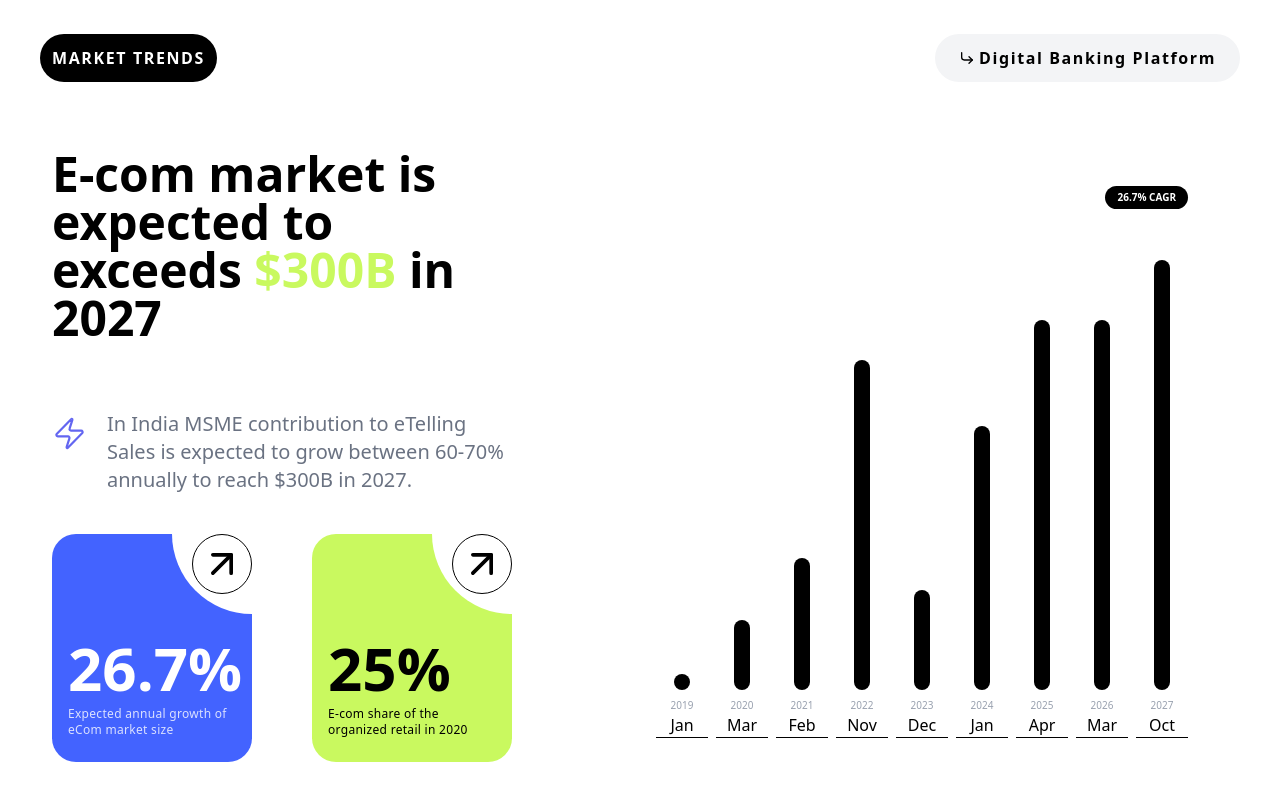
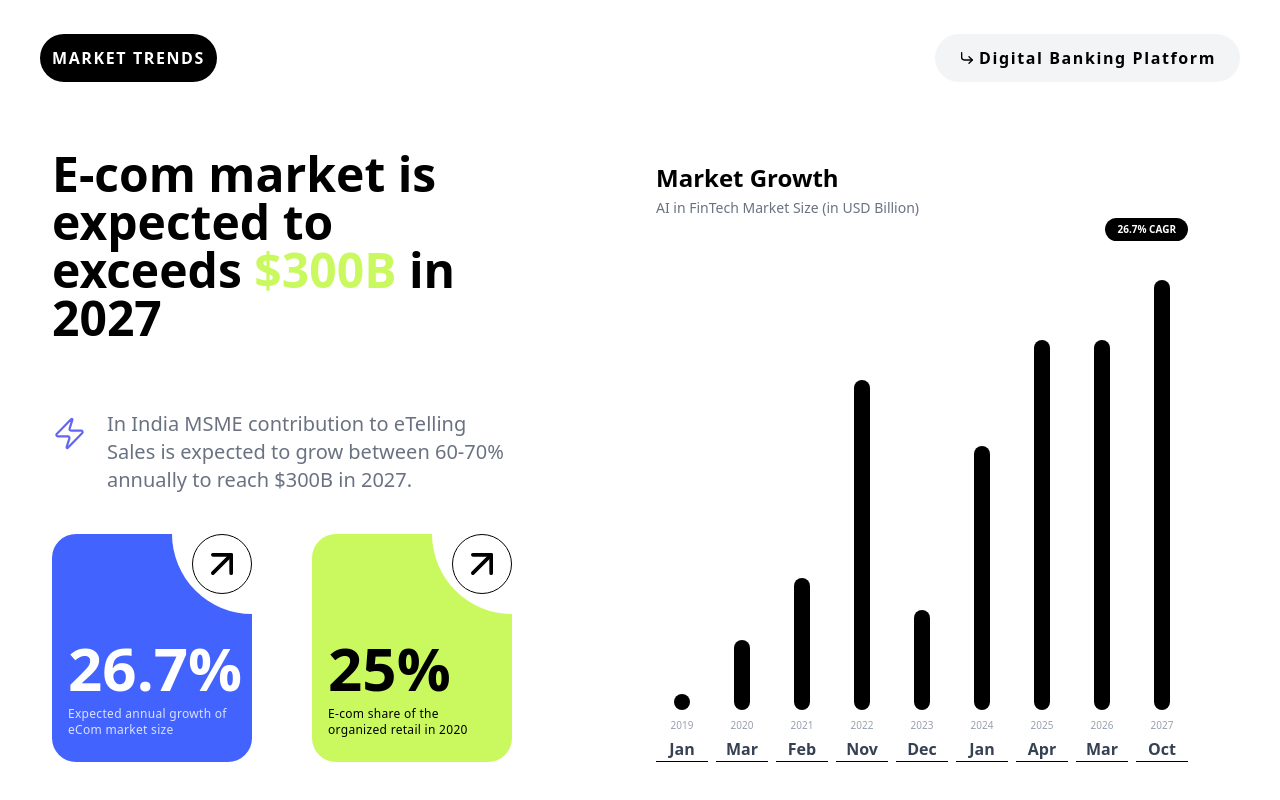
Before and after one commit to ADiTY0102/Learn-ReactJs, a React app in the folder UserCardFrontend/: page / in a window 1280 px wide. Shown: the part 786-1586 px from the top of the page. Built offline with nearby package versions, Linux system fonts and the light colour scheme; the HTML template or start-up script is replaced by a standard one.

Commit message:
Heading Murger in the Grapth Part

```diff
--- a/UserCardFrontend/src/Components/SectionTwo/Graph.jsx
+++ b/UserCardFrontend/src/Components/SectionTwo/Graph.jsx
@@ -2,8 +2,11 @@ import React from 'react'
 
 const Graph = () => {
     return (
-        <div className="flex-1 rounded-3xl px-8 py-6 flex flex-col justify-between">
-
+        <div className="flex-1 rounded-3xl px-8 py-0 flex flex-col justify-between">
+            <div className="flex flex-col">
+                <h2 className="text-2xl font-bold">Market Growth</h2>
+                <p className="text-gray-500 text-sm mt-1">AI in FinTech Market Size (in USD Billion)</p>
+            </div>
             <div className="flex items-center justify-end">
                 <span className="rounded-full bg-black text-white text-[10px] font-semibold px-3 py-1">
                     26.7% CAGR
@@ -31,8 +34,9 @@ const Graph = () => {
                         <span className="mt-2 text-[10px] text-gray-400">
                             {item.year}
                         </span>
-
+                        <div className='font-semibold text-gray-700 mt-1'>
                         {item.month}
+                        </div>
                     </div>
                 ))}
             </div>
```
